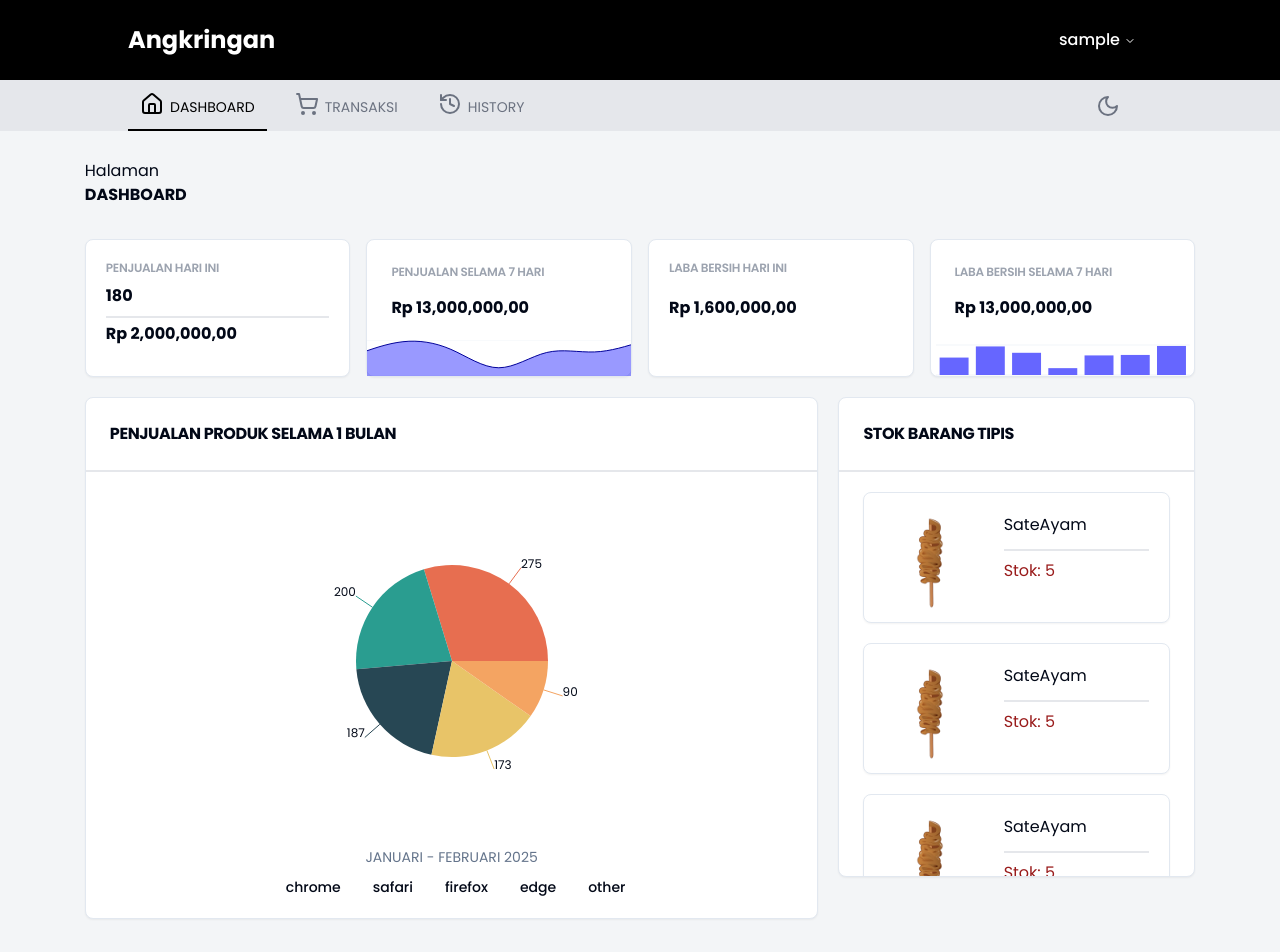
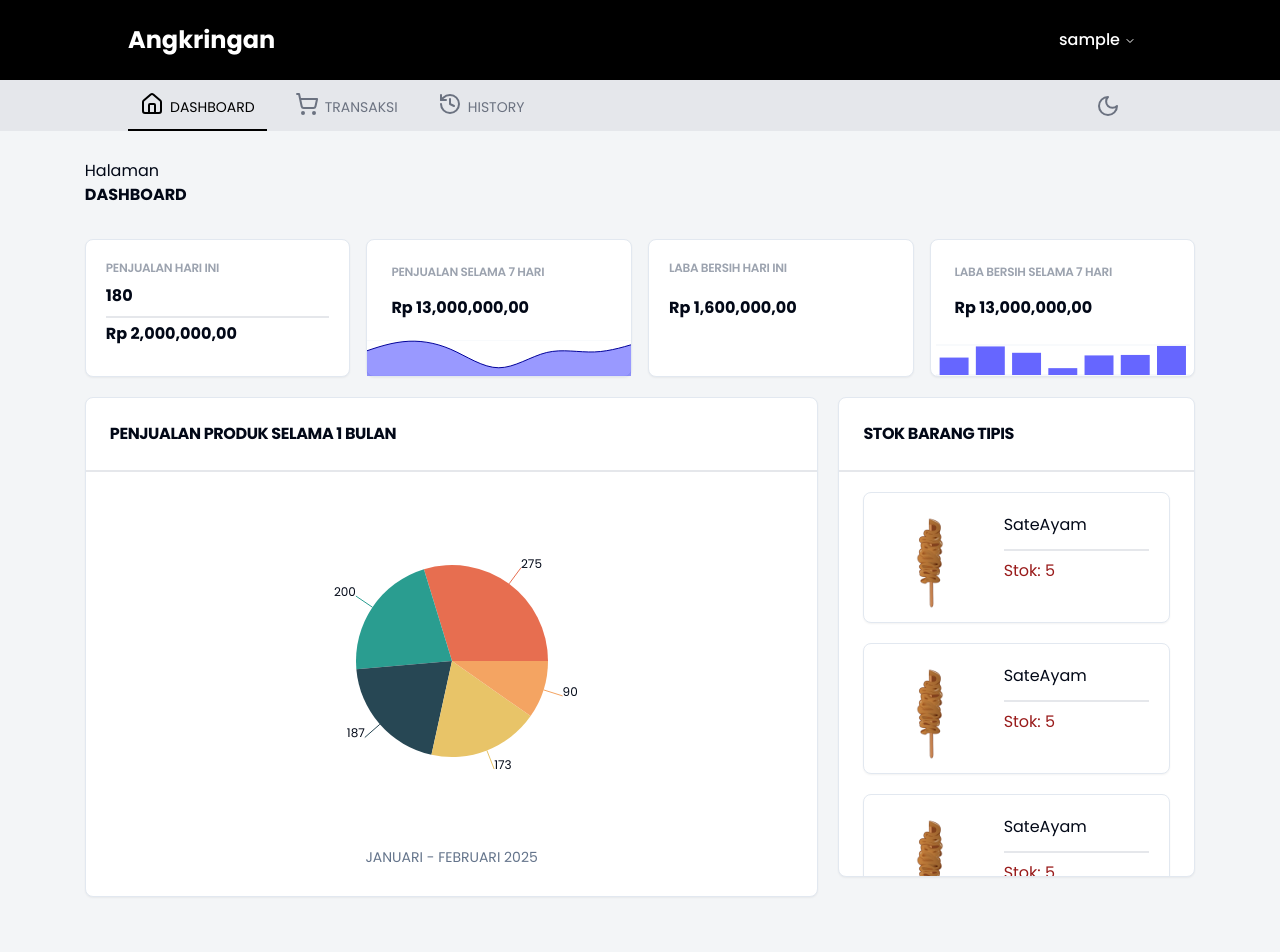
Before and after one commit to rifkyhilman/Angkringan-client, a React (Vite) app: page /dashboard in a window 1280 px wide. Shown: the top 952 px of the page. Built offline with nearby package versions, Linux system fonts and the light colour scheme; sample sign-in values are in the browser's storage.

Commit message:
:fire: Rm code color
rm code color

```diff
--- a/src/components/Cards/CardPie.jsx
+++ b/src/components/Cards/CardPie.jsx
@@ -34,16 +34,6 @@ const CardPie = () => {
               <div className="leading-none text-muted-foreground mb-2 uppercase">
                   januari - februari 2025
               </div>
-              <div className="flex items-center gap-2 font-medium leading-none max-sm:flex-col max-sm:items-start">
-                  {ChartDataPie.map(data => {
-                      return(
-                          <div key={data.browser} className="flex mr-2">
-                              <div className={`bg-[hsl(var(${data.color}))] w-3 h-auto mr-1`}></div>
-                              <p>{data.browser}</p>
-                          </div>
-                      )}
-                  )}
-              </div>
           </CardFooter>
       </Card>
     )
--- a/src/utils/dataDumy.jsx
+++ b/src/utils/dataDumy.jsx
@@ -160,11 +160,11 @@ const DataHistory = [
 ]
 
 const ChartDataPie = [
-    { browser: "chrome", visitors: 275, fill: "var(--color-chrome)", color: "--chart-1"},
-    { browser: "safari", visitors: 200, fill: "var(--color-safari)", color: "--chart-2"},
-    { browser: "firefox", visitors: 187, fill: "var(--color-firefox)", color: "--chart-3"},
-    { browser: "edge", visitors: 173, fill: "var(--color-edge)", color: "--chart-4"},
-    { browser: "other", visitors: 90, fill: "var(--color-other)", color: "--chart-5"},
+    { browser: "chrome", visitors: 275, fill: "var(--color-chrome)"},
+    { browser: "safari", visitors: 200, fill: "var(--color-safari)"},
+    { browser: "firefox", visitors: 187, fill: "var(--color-firefox)"},
+    { browser: "edge", visitors: 173, fill: "var(--color-edge)"},
+    { browser: "other", visitors: 90, fill: "var(--color-other)"},
   ];
 
 const ChartConfigPie = {
```
